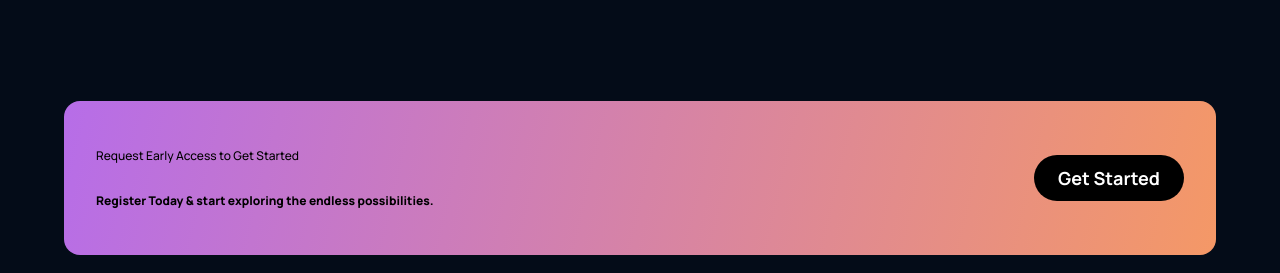
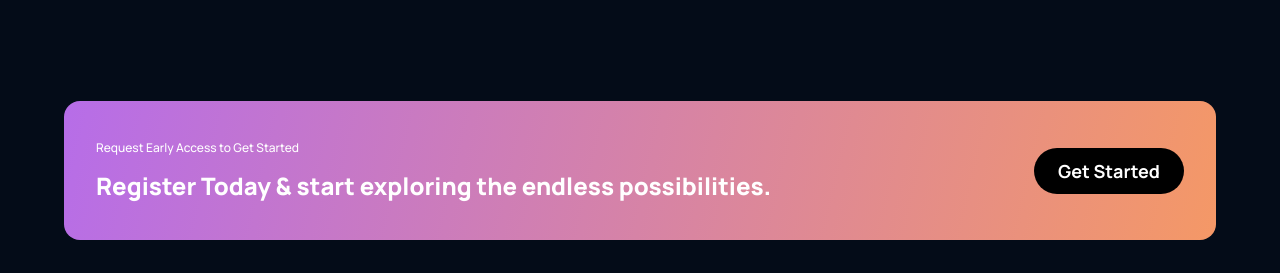
Before and after one commit to yashkoli836/GPT3, a React (Create React App) app: page / in a window 1280 px wide. Shown: the part 2760-3033 px from the top of the page. Built offline with nearby package versions, Linux system fonts and the light colour scheme.

Commit message:
some fixes

```diff
--- a/src/components/cta/cta.css
+++ b/src/components/cta/cta.css
@@ -1,37 +1,46 @@
-.gpt3__cta{
+.gpt3__cta {
     display: flex;
     justify-content: space-between;
     align-items: center;
     flex-direction: row;
+
     padding: 2rem;
     margin: 4rem;
     border-radius: 1rem;
-    background: var(--gradient-bar);
-}
-.gpt3__cta-content p{
-    font-family: var(--font-family);
-    font-weight: 500;
-    font-size: 12px;
-    line-height: 45px;
-    color: #000000;
+    background: var(--gradient-bar)
 }
 
-.gpt3__cta-content h3{
-    font-family: var(--font-family);
-    font-weight: 800;
-    font-size: 12px;
-    line-height: 45px;
-    color: #000000;
+.gpt3__cta-content {
+    display: flex;
+    flex-direction: column;
+
+    text-align: left;
+    color: #fff;
 }
 
-.gpt3__cta-btn{
+.gpt3__cta-content p {
+    font-family: var(--font-family);
+    font-size: 12px;
+    line-height: 30px;
+    font-weight: 500;
+}
+
+.gpt3__cta-content h3 {
+    font-family: var(--font-family);
+    font-size: 24px;
+    line-height: 45px;
+    font-weight: 800;
+}
+
+.gpt3__cta-btn {
     display: flex;
     justify-content: center;
     align-items: center;
+
     margin-left: 2rem;
 }
 
-.gpt3__cta-btn button{
+.gpt3__cta-btn button {
     background: #000;
     color: #fff;
     font-family: var(--font-family);
@@ -47,25 +56,28 @@
     min-width: 150px;
 }
 
-@media screen and (max-width:650px){
-    .gpt3__cta{
+@media screen and (max-width: 650px) {
+    .gpt3__cta {
         flex-direction: column;
     }
 
-    .gpt3__cta-btn{
+    .gpt3__cta-btn {
         margin: 2rem 0 0;
     }
 }
 
-@media screen and (max-width:550px){
-    .gpt3__cta{
+@media screen and (max-width: 550px) {
+    .gpt3__cta {
+        flex-direction: column;
         margin: 4rem 2rem;
     }
-    .gpt3__cta-content h3{
+
+    .gpt3__cta-content h3 {
         font-size: 18px;
         line-height: 32px;
     }
-    .gpt3__cta-btn button{
+
+    .gpt3__cta-btn button {
         font-size: 14px;
         line-height: 28px;
     }
```
